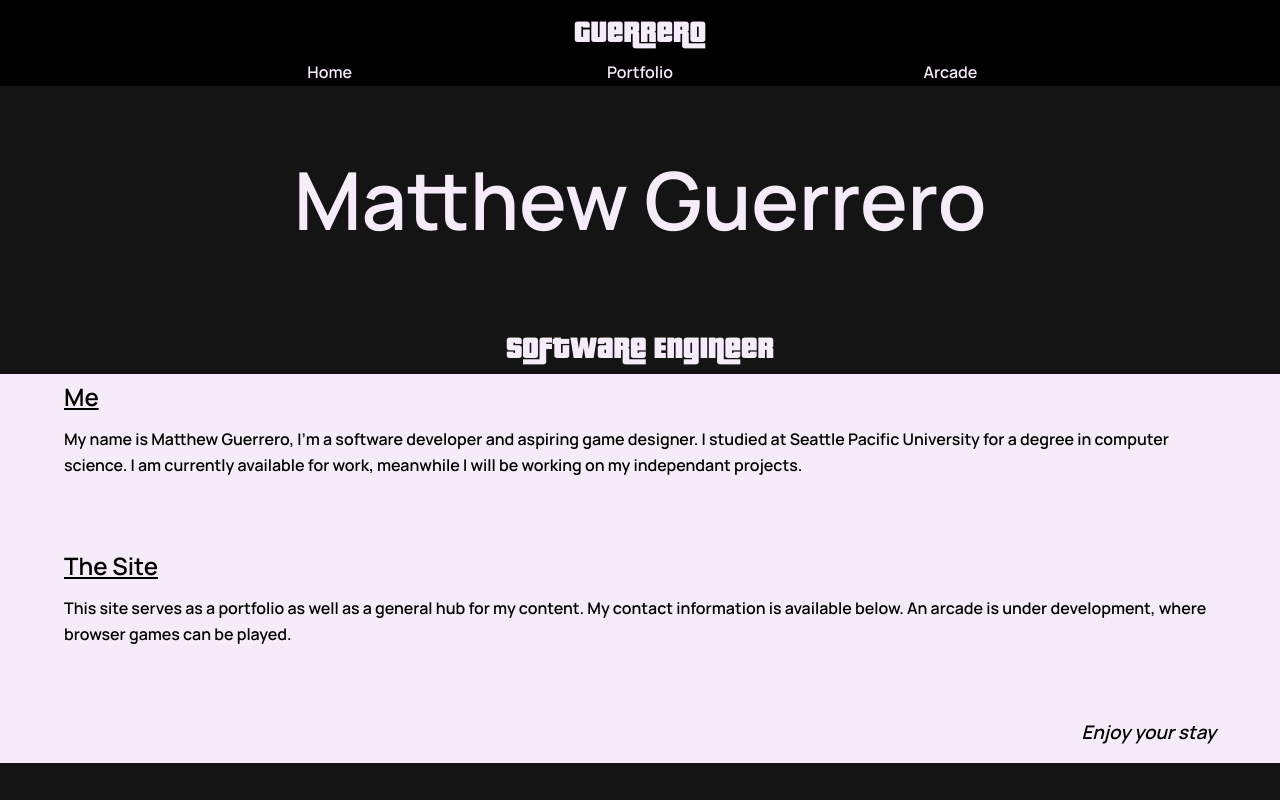
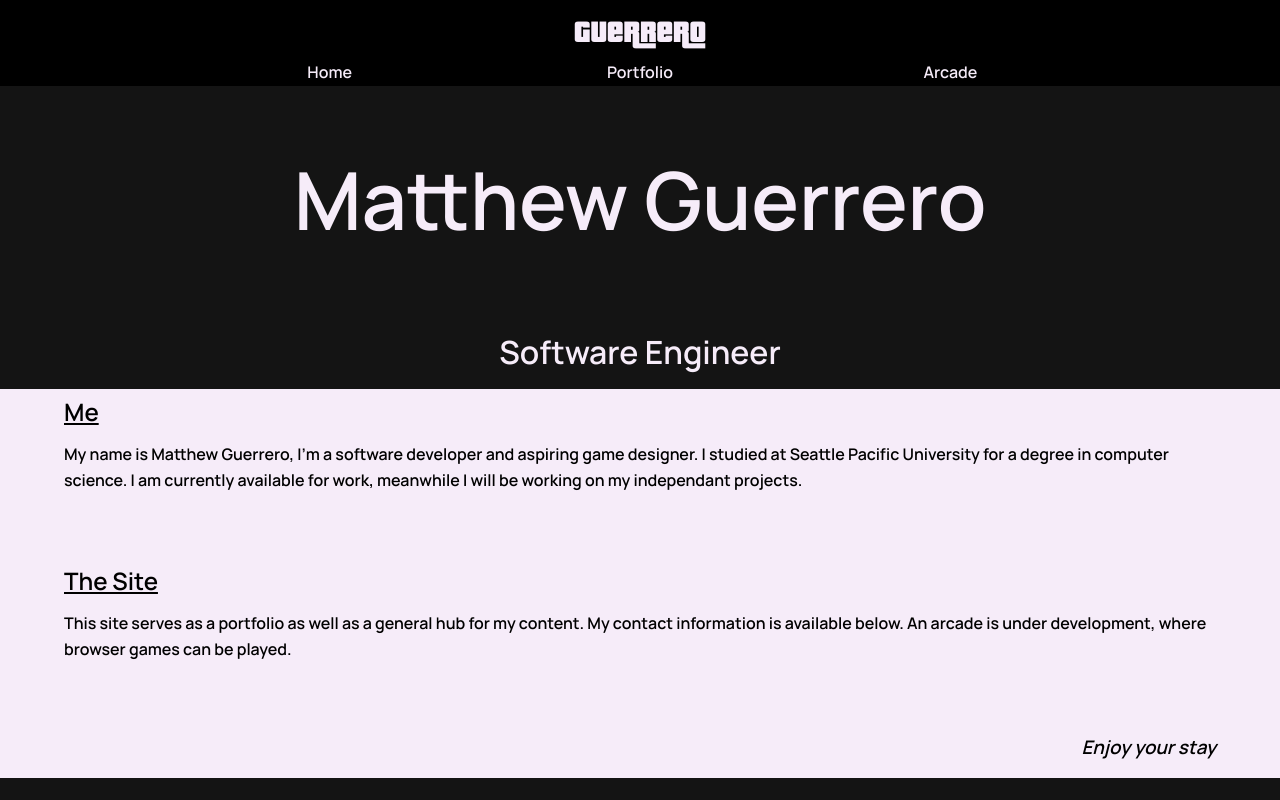
Before and after one commit to GuerreroCode/warriors-code, a plain HTML site: page index.html in a window 1280 px wide. Shown: the top 800 px of the page. Drawn offline with nearby package versions, Linux system fonts and the light colour scheme.

Commit message:
Removed 'software engineer' font

```diff
--- a/css/default.css
+++ b/css/default.css
@@ -120,7 +120,6 @@ body {
 .main h2{
 	padding:10px;
 	margin:0;
-	font-family: 'Pricedown Bl';
 	font-size: 32px;
 }
 h2{
```
